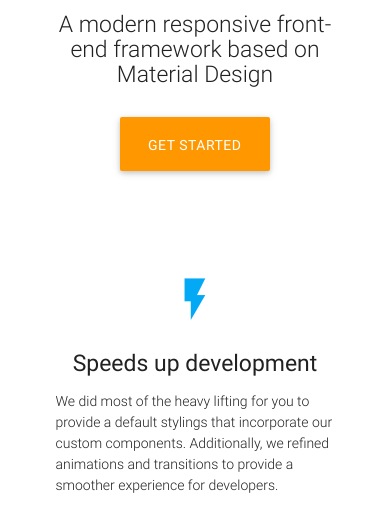
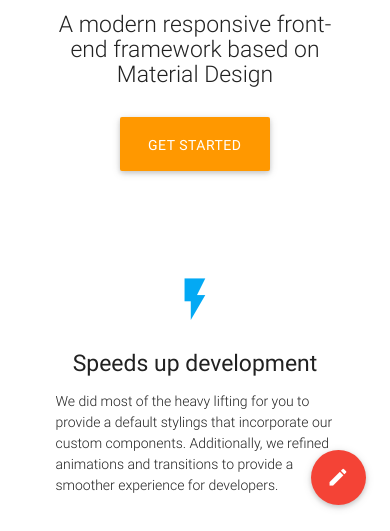
Before and after one commit to nishtacular/materializecss-test, a plain HTML site: page platforms/ios/www/index.html in a window 390 px wide. Shown: the part 294-825 px from the top of the page. Drawn offline with nearby package versions, Linux system fonts and the light colour scheme.

Commit message:
adding floating buttons

```diff
--- a/platforms/ios/www/index.html
+++ b/platforms/ios/www/index.html
@@ -32,6 +32,17 @@
       </div>
       <div class="row center">
         <a href="#" id="download-button" class="btn-large waves-effect waves-light orange">Get Started</a>
+        <div class="fixed-action-btn" style="bottom: 45px; right: 24px;">
+          <a class="btn-floating btn-large red">
+            <i class="large mdi-editor-mode-edit"></i>
+          </a>
+          <ul>
+            <li><a class="btn-floating red" style="transform: scaleY(0.4) scaleX(0.4) translateY(40px); opacity: 0;"><i class="large mdi-editor-insert-chart"></i></a></li>
+            <li><a class="btn-floating yellow darken-1" style="transform: scaleY(0.4) scaleX(0.4) translateY(40px); opacity: 0;"><i class="large mdi-editor-format-quote"></i></a></li>
+            <li><a class="btn-floating green" style="transform: scaleY(0.4) scaleX(0.4) translateY(40px); opacity: 0;"><i class="large mdi-editor-publish"></i></a></li>
+            <li><a class="btn-floating blue" style="transform: scaleY(0.4) scaleX(0.4) translateY(40px); opacity: 0;"><i class="large mdi-editor-attach-file"></i></a></li>
+          </ul>
+        </div>
       </div>
       <br><br>
 
```
Also changed, not shown: www/index.html (+11 -0 lines), 7 other files.
